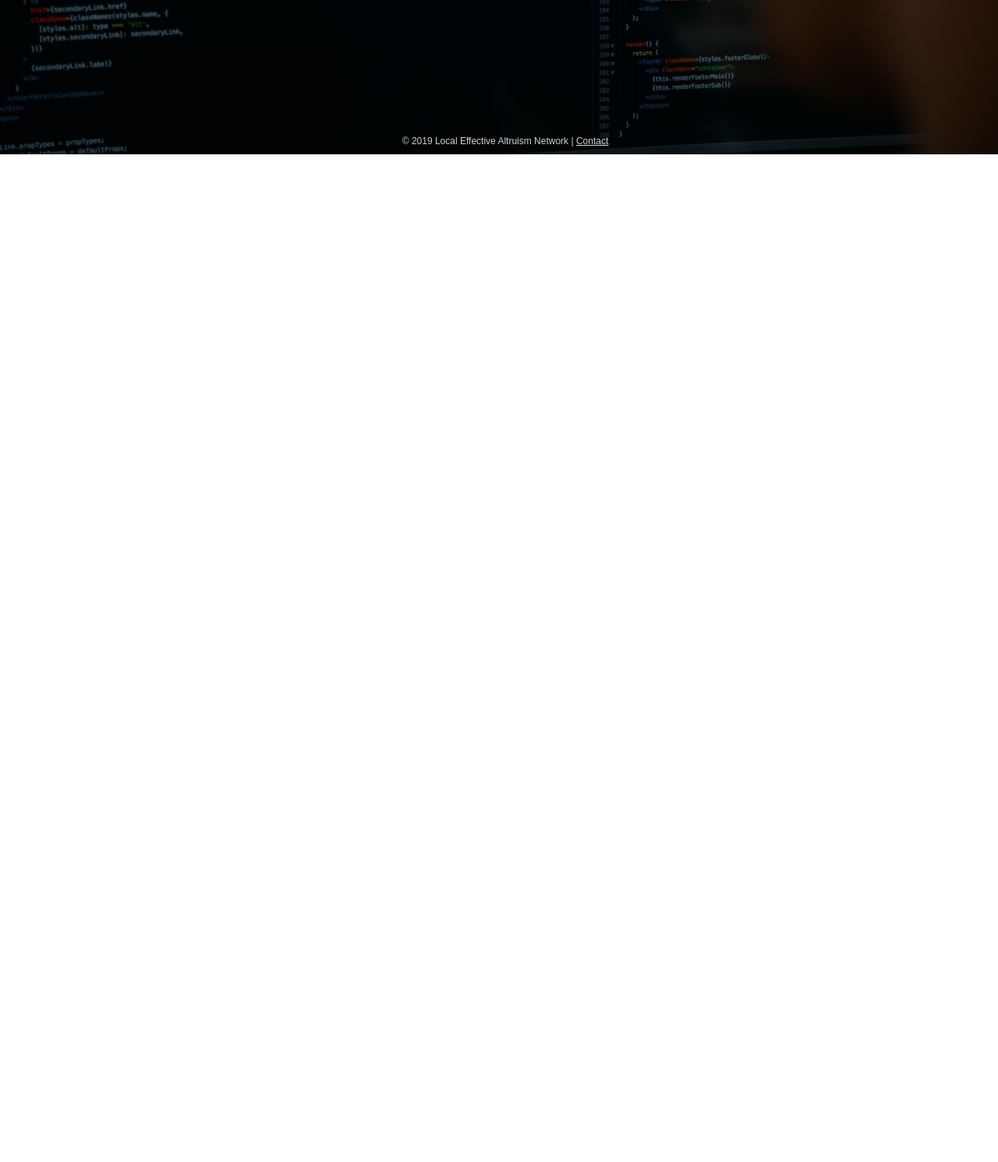
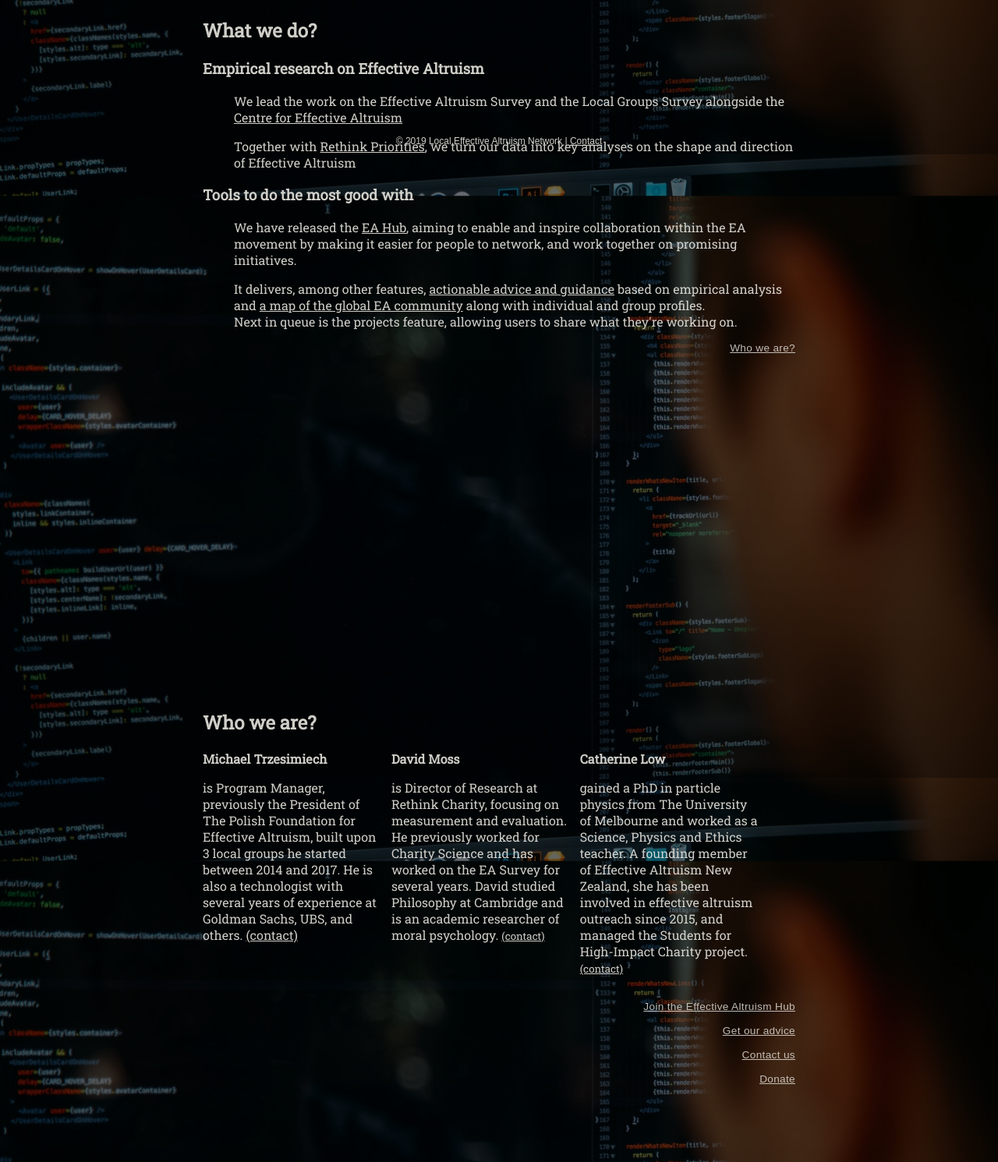
Before and after one commit to localeanetwork/localeanetwork.github.io, a plain HTML site: page index.html in a window 1280 px wide. Shown: the part 602-2093 px from the top of the page at 78% size. Before the commit the page ends 800 px from the top, so only its background shows below. Drawn offline with Linux system fonts and the light colour scheme.

Commit message:
Adding 2 new sections; changes to css

```diff
--- a/css/style.css
+++ b/css/style.css
@@ -1,6 +1,11 @@
+@charset "UTF-8";
 html {
     position: relative;
     min-height: 100%;
+    box-sizing: border-box;
+    scroll-behavior: smooth;
+    -webkit-box-sizing: border-box;
+    -webkit-text-size-adjust: 100%
 }
 body {
     font-family: 'Roboto Slab', serif;
@@ -8,24 +13,30 @@
     background-size: cover;
     background: linear-gradient(
         rgba(0, 0, 0, 0.5),
-        rgba(0, 0, 0, 0.6)),
+        rgba(0, 0, 0, 0.65)),
         url('/images/background-image.jpeg');
     background-position: center center;
     background-size: cover;
     background-attachment: fixed;
     background-repeat: no-repeat;
-    margin-top: 12.5%;
     opacity: 0.9;
+    margin: 0;
+    padding: 0;
+    height: 100%;
+    -webkit-font-smoothing: antialiased;
+    -moz-osx-font-smoothing: grayscale
 }
 .line1 {
     font-weight: 900;
-    font-size: 1.5vw;
-    line-height: 50px;
+    /*font-size: 1.5vw;*/
+    font-size: 120%;
+    line-height: 2.5;
     letter-spacing: 0.025em;
     opacity: 0.95;
 }
 .line2 {
-    font-size: 2.5vw;
+    /*font-size: 2.5vw;*/
+    font-size: 220%;
     opacity: 0.9;
 }
 .line3 {
@@ -35,20 +46,41 @@
     letter-spacing: 0.025em;
     opacity: 0.9;
 }
-div#container {
+.header_container {
     width:760px;
     margin:0 auto;
+    margin-top: 12.5%;
+    flex: 0 1 auto;
+    overflow-y: auto;
+}
+.about1, .about2 {
+    width:760px;
+    margin:0 auto;
+    margin-top: 22.5%;
+    flex: 1 1 auto;
+    overflow-y: auto;
+    height: 600px;
 }
 footer {
     font-family: Arial, "Helvetica Neue", Helvetica, sans-serif, cursive;
     font-size: 75%;
-    position: absolute;
+    position: fixed;
     bottom: 0;
     width: 100%;
     padding: 10px;
     text-align: center;
-    box-sizing: border-box
+    box-sizing: border-box;
 }
 a {
     color: #e8e6df;
 }
+.column {
+    float: left;
+    width: 30.33%;
+    margin-right: 1.5%;
+}
+.row:after {
+    content: "";
+    display: table;
+    clear: both;
+}
--- a/index.html
+++ b/index.html
@@ -1,5 +1,6 @@
 <!DOCTYPE html>
 <html lang="en">
+
 <head>
     <meta charset="UTF-8">
     <meta name="description" content="Welcome to the website of the Local Effective Altruism Network.">
@@ -7,12 +8,75 @@
     <link href="https://fonts.googleapis.com/css?family=Roboto+Slab&display=swap" rel="stylesheet">
     <title>Local Effective Altruism Network</title>
 </head>
+
 <body>
-    <div id="container">
+
+<div class="header">
+    <div class="header_container" id="header_container">
         <div class="line1">Local Effective Altruism Network</div>
-        <div class="line2">The tools, the knowledge, the confidence to do <b>the most good</b>.</div><br/><br/>
-        <div class="line3"><a href="https://rtcharity.org/lean/">Learn more</a></div>
+        <div class="line2">The tools, the knowledge, the confidence to do <b>the most good</b>.</div>
+        <div class="line3"><a href="#about1">Learn more</a></div>
     </div>
-    <footer class="footer">© 2019 Local Effective Altruism Network | <a href="mailto:lean@eahub.org">Contact</a></footer>
+</div>
+
+<div class="about1" id="about1">
+    <div class="what_we_do">
+
+        <h2>What we do?</h2>
+
+        <p>
+        <h3>Empirical research on Effective Altruism</strong></h3>
+        <ul>We lead the work on the Effective Altruism Survey and the Local Groups Survey alongside the <a target=_blank href="https://www.centreforeffectivealtruism.org/">Centre for Effective Altruism</a></ul>
+        <ul>Together with <a target=_blank href="https://www.rethinkpriorities.org/">Rethink Priorities</a>, we turn our data into key analyses on the shape and direction of Effective Altruism</ul>
+        </p>
+
+        <p>
+        <h3>Tools to do the most good with</h3>
+        <ul>We have released the <a href="www.eahub.org" target="_blank">EA Hub</a>, aiming to enable and inspire collaboration within the EA movement by making it easier for people to network, and work together on promising initiatives.</ul>
+        <ul>It delivers, among other features, <a href="resources.eahub.org" target="_blank">actionable advice and guidance</a> based on empirical analysis and <a href="https://eahub.org/profiles/" target="_blank">a map of the global EA community</a> along with individual and group profiles.<br /> Next in queue is the projects feature, allowing users to share what they're working on.</ul>
+        </p>
+
+        <div class="line3"><a href="#about2">Who we are?</a></div>
+    </div>
+</div>
+
+<div class="about2" id="about2">
+    <div class="who_we_are">
+        <h2>Who we are?</h2>
+
+        <div class="row">
+            <div class="column"><strong>Michael Trzesimiech</strong>
+                <p>
+                    is Program Manager, previously the President of The Polish Foundation for Effective Altruism, built upon 3 local groups he started between 2014 and 2017. He is also a technologist with several years of experience at Goldman Sachs, UBS, and others.
+                    <a href="mailto:michal@eahub.org">(contact)</a>
+                </p>
+            </div>
+
+            <div class="column"><strong>David Moss</strong><br>
+                <p>
+                    is Director of Research at Rethink Charity, focusing on measurement and evaluation. He previously worked for Charity Science and has worked on the EA Survey for several years. David studied Philosophy at Cambridge and is an academic researcher of moral psychology.
+                    <small><a href="mailto:david@eahub.org">(contact)</a></small>
+                </p>
+            </div>
+
+            <div class="column"><strong>Catherine Low</strong><br>
+                <p>
+                    gained a PhD in particle physics from The University of Melbourne and worked as a Science, Physics and Ethics teacher. A founding member of Effective Altruism New Zealand, she has been involved in effective altruism outreach since 2015, and managed the Students for High-Impact Charity project.
+                    <small><a href="mailto:catherine@eahub.org">(contact)</a></small>
+                </p>
+            </div>
+        </div>
+        <p></p>
+
+        <p><div class="line3"><a href="https://eahub.org/accounts/signup/">Join the Effective Altruism Hub</a></div></p>
+        <p><div class="line3"><a href="https://resources.eahub.org/">Get our advice</a></div></p>
+        <p><div class="line3"><a href="mailto:lean@eahub.org">Contact us</a></div></p>
+        <p><div class="line3"><a href="https://rtcharity.org/donate/">Donate</a></div></p>
+
+    </div>
+</div>
+
+<footer class="footer">© 2019 Local Effective Altruism Network | <a href="mailto:lean@eahub.org">Contact</a></footer>
+
 </body>
 </html>
```
